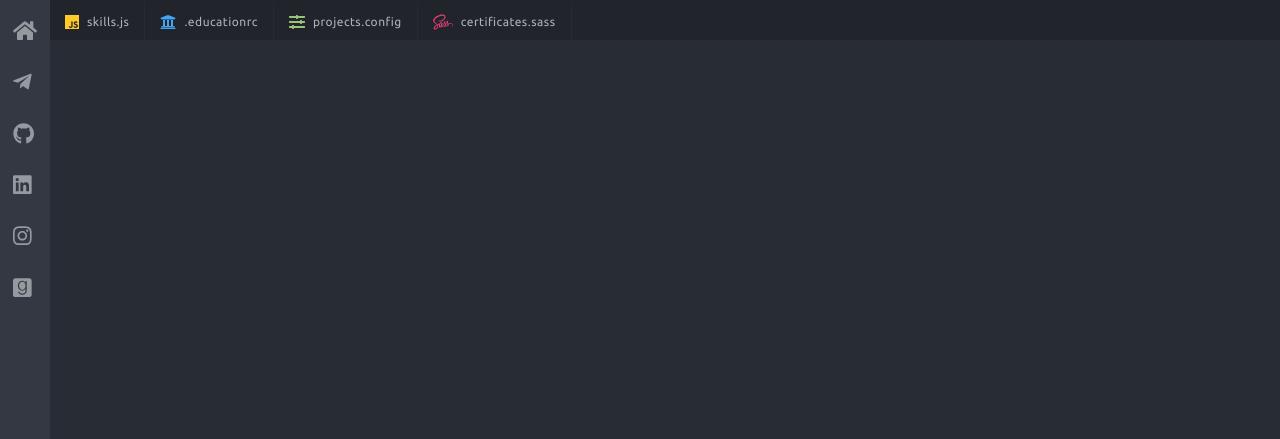
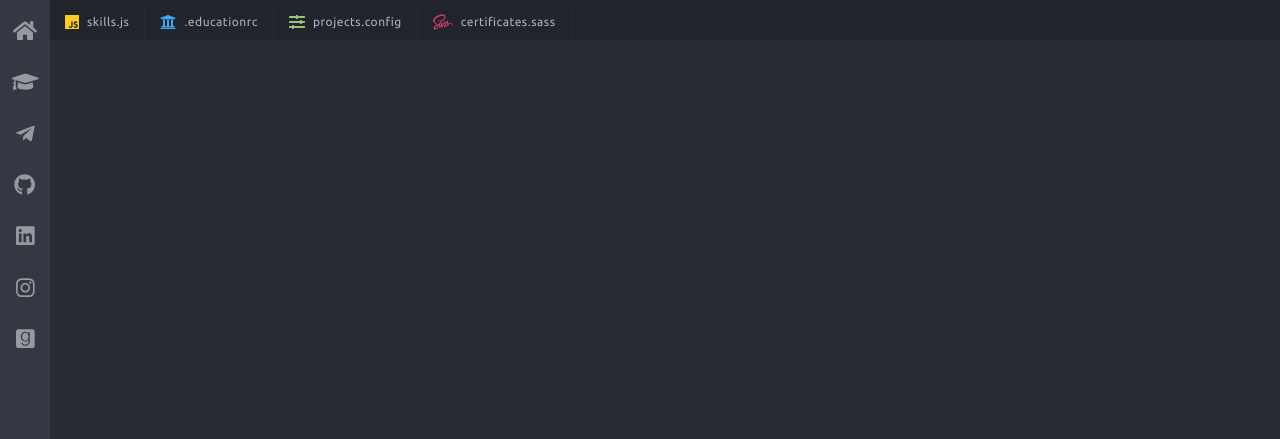
Before and after one commit to caglarturali/caglarturali.github.io.bak, a React (Create React App) app: page /diploma in a window 1280 px wide. Shown: the top 439 px of the page. Built offline with nearby package versions, Linux system fonts and the light colour scheme.

Commit message:
Implement IconLink, refactor left bar, start working on Diploma comp

```diff
--- /dev/null
+++ b/src/components/IconLink/index.tsx
@@ -0,0 +1,54 @@
+/**
+ * IconLink component.
+ */
+import React from 'react';
+import { Link } from '@reach/router';
+import { FontAwesomeIcon } from '@fortawesome/react-fontawesome';
+import { IconProp } from '@fortawesome/fontawesome-svg-core';
+import { createUseStyles } from 'react-jss';
+import { ContactItem } from '../../models';
+import styles from './styles';
+
+const useStyles = createUseStyles(styles);
+
+const IconLink: React.FC<ContactItem> = ({ name, url, icon, isInternal }) => {
+  const classes = useStyles();
+
+  const iconComp = (
+    <FontAwesomeIcon
+      className={classes.icon}
+      icon={icon as IconProp}
+      size="lg"
+    />
+  );
+
+  if (isInternal) {
+    return (
+      <Link
+        to={url}
+        key={`left-bar-${name}`}
+        className={classes.item}
+        aria-label={`${name} page`}
+        title={`${name} page`}
+      >
+        {iconComp}
+      </Link>
+    );
+  }
+
+  return (
+    <a
+      href={url}
+      key={`left-bar-${name}`}
+      className={classes.item}
+      aria-label={`Find me on ${name}`}
+      title={`Find me on ${name}`}
+      target="_blank"
+      rel="noopener noreferrer"
+    >
+      {iconComp}
+    </a>
+  );
+};
+
+export default IconLink;
--- /dev/null
+++ b/src/components/IconLink/styles.ts
@@ -0,0 +1,24 @@
+/**
+ * IconLink component styles.
+ */
+import { Styles } from 'react-jss';
+import Color from 'color';
+import { lbIconColor } from '../../theme';
+
+export default {
+  item: {
+    color: lbIconColor,
+    cursor: 'pointer',
+    marginBottom: '10px',
+    transition: 'color 100ms ease',
+    '&:hover': {
+      color: Color(lbIconColor).lighten(0.2).string(),
+    },
+    '&:last-of-type': {
+      marginBottom: '20px',
+    },
+  },
+  icon: {
+    padding: '10px',
+  },
+} as Styles;
--- a/src/layouts/Main/components/LeftBar/index.tsx
+++ b/src/layouts/Main/components/LeftBar/index.tsx
@@ -3,9 +3,7 @@
  */
 import React from 'react';
 import { createUseStyles } from 'react-jss';
-import { Link } from '@reach/router';
-import { FontAwesomeIcon } from '@fortawesome/react-fontawesome';
-import { IconProp } from '@fortawesome/fontawesome-svg-core';
+import IconLink from '../../../../components/IconLink';
 import { ContactItem } from '../../../../models';
 import styles from './styles';
 
@@ -18,42 +16,43 @@ export interface LeftBarProps {
 const LeftBar: React.FC<LeftBarProps> = ({ contactData }) => {
   const classes = useStyles();
 
+  // Prepend internal links.
+  const contactTop: ContactItem[] = [
+    {
+      name: 'Home',
+      url: '/',
+      icon: 'home',
+      isInternal: true,
+    },
+    {
+      name: 'Diploma',
+      url: '/diploma',
+      icon: 'graduation-cap',
+      isInternal: true,
+    },
+    ...contactData,
+  ];
+
+  const contactBottom: ContactItem[] = [
+    {
+      name: 'Useless button!',
+      url: '',
+      icon: 'cog',
+      isInternal: true,
+    },
+  ];
+
   return (
     <div className={classes.root}>
       <div>
-        {/* Home button */}
-        <Link
-          to="/"
-          key="home-page"
-          className={classes.item}
-          aria-label="Home page"
-          title="Home page"
-        >
-          <FontAwesomeIcon className={classes.icon} icon="home" size="lg" />
-        </Link>
-        {/* Contact buttons */}
-        {contactData.map(({ name, url, icon }) => (
-          <a
-            className={classes.item}
-            key={`left-bar-${name}`}
-            href={url}
-            aria-label={`Find me on ${name}`}
-            title={`Find me on ${name}`}
-            target="_blank"
-            rel="noopener noreferrer"
-          >
-            <FontAwesomeIcon
-              className={classes.icon}
-              icon={icon as IconProp}
-              size="lg"
-            />
-          </a>
+        {contactTop.map((contactItem) => (
+          <IconLink key={contactItem.name} {...contactItem} />
         ))}
       </div>
       <div>
-        <span className={classes.item} title="Useless button!">
-          <FontAwesomeIcon icon="cog" size="lg" />
-        </span>
+        {contactBottom.map((contactItem) => (
+          <IconLink key={contactItem.name} {...contactItem} />
+        ))}
       </div>
     </div>
   );
--- a/src/layouts/Main/components/LeftBar/styles.ts
+++ b/src/layouts/Main/components/LeftBar/styles.ts
@@ -2,10 +2,8 @@
  * LeftBar component styles.
  */
 import { Styles } from 'react-jss';
-import Color from 'color';
 import {
   bgLightBlue,
-  lbIconColor,
   leftBarWidth,
   desktopBreakpoint,
 } from '../../../../theme';
@@ -27,23 +25,9 @@ export default {
     },
     '& div': {
       display: 'flex',
+      alignItems: 'center',
       flexDirection: 'column',
       padding: '10px 0',
     },
   },
-  item: {
-    color: lbIconColor,
-    cursor: 'pointer',
-    marginBottom: '10px',
-    transition: 'color 100ms ease',
-    '&:hover': {
-      color: Color(lbIconColor).lighten(0.2).string(),
-    },
-    '&:last-of-type': {
-      marginBottom: '30px',
-    },
-  },
-  icon: {
-    padding: '10px',
-  },
 } as Styles;
--- a/src/models/Linkable.ts
+++ b/src/models/Linkable.ts
@@ -1,4 +1,5 @@
 export interface Linkable {
   name: string;
   url: string;
+  isInternal?: boolean;
 }
--- a/src/routes.tsx
+++ b/src/routes.tsx
@@ -1,29 +1,48 @@
 import React from 'react';
+import { RouteComponentProps } from '@reach/router';
 import MDPage from './components/MDPage';
 import Greeter from './views/Greeter';
+import Diploma from './views/Diploma';
 
 import tabs from './data/tabs/_';
 import greetingData from './data/greeter.json';
 import contactData from './data/contact.json';
+import diplomaData from './data/diploma.json';
 import pkg from '../package.json';
 
-const Home: React.FC<{ path: string }> = (props) => {
-  return (
-    <Greeter
-      greetingData={greetingData}
-      contactData={contactData}
-      repoUrl={pkg.repository.url}
-      {...props}
-    />
-  );
+interface PageProps extends RouteComponentProps {
+  comp: React.ReactType;
+}
+
+interface TabProps extends RouteComponentProps {
+  fileName: string;
+}
+
+const Page: React.FC<PageProps> = ({ comp: Comp, ...rest }) => {
+  return <Comp {...rest} />;
 };
 
-const Tab: React.FC<{ path: string; fileName: string }> = (props) => {
+const Tab: React.FC<TabProps> = (props) => {
   return <MDPage {...props} />;
 };
 
 export default [
-  <Home path="/" key="home" />,
+  <Page
+    path="/"
+    key="home-page"
+    comp={() => (
+      <Greeter
+        greetingData={greetingData}
+        contactData={contactData}
+        repoUrl={pkg.repository.url}
+      />
+    )}
+  />,
+  <Page
+    path="/diploma"
+    key="diploma-page"
+    comp={() => <Diploma diplomaData={diplomaData} />}
+  />,
   tabs.map((file) => (
     <Tab path={file.url} key={file.name} fileName={file.mdFileName} />
   )),
--- a/src/theme/icons.ts
+++ b/src/theme/icons.ts
@@ -2,6 +2,7 @@ import { library } from '@fortawesome/fontawesome-svg-core';
 import { fab } from '@fortawesome/free-brands-svg-icons';
 import {
   faHome,
+  faGraduationCap,
   faCheckSquare,
   faCoffee,
   faSlidersH,
@@ -18,6 +19,7 @@ import {
 library.add(
   fab,
   faHome,
+  faGraduationCap,
   faCheckSquare,
   faCoffee,
   faSlidersH,
--- /dev/null
+++ b/src/views/Diploma/index.tsx
@@ -0,0 +1,19 @@
+/**
+ * Diploma component.
+ */
+import React from 'react';
+import { createUseStyles } from 'react-jss';
+import styles from './styles';
+
+const useStyles = createUseStyles(styles);
+
+export interface DiplomaProps {
+  diplomaData: { [key: string]: any };
+}
+
+const Diploma: React.FC<DiplomaProps> = ({ diplomaData }) => {
+  const classes = useStyles();
+  return <div></div>;
+};
+
+export default Diploma;
--- /dev/null
+++ b/src/views/Diploma/styles.ts
@@ -0,0 +1,6 @@
+/**
+ * Diploma component styles.
+ */
+import { Styles } from 'react-jss';
+
+export default {} as Styles;
```
